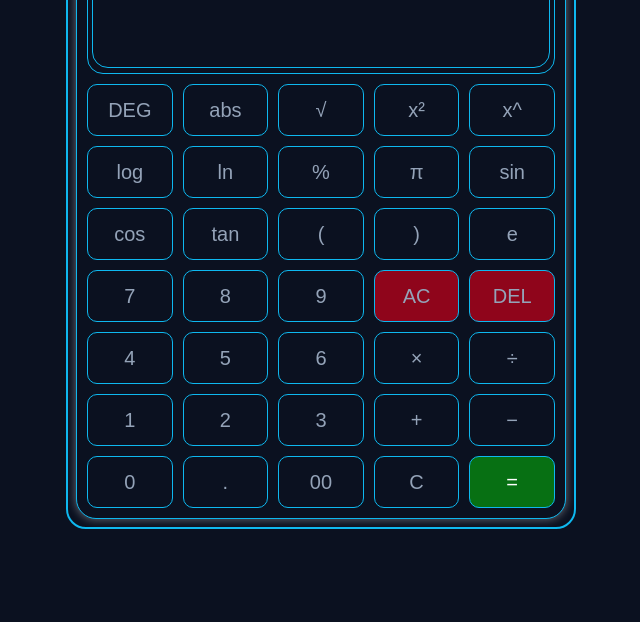
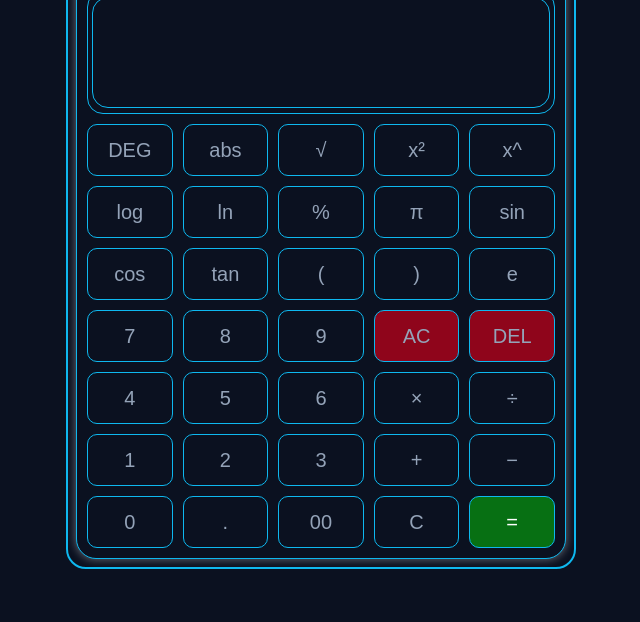
Before and after one commit to bakirshabeer3131-hub/dsceintific-calculater, a plain HTML site: page index.html in a window 1280 px wide. Shown: the part 178-800 px from the top of the page, without its empty margins (319-959 px from the left). Drawn offline with Linux system fonts and the light colour scheme.

Commit message:
change file

```diff
--- a/index.html
+++ b/index.html
@@ -13,8 +13,8 @@
         body {
             display: flex;
             justify-content: center;
-            /* align-items: center; */
-            align-self: center;
+            align-items: center;
+            margin-top: 40px;
             background: #0b1120;
             padding: 20px;
             color: #94a3b8;
```
